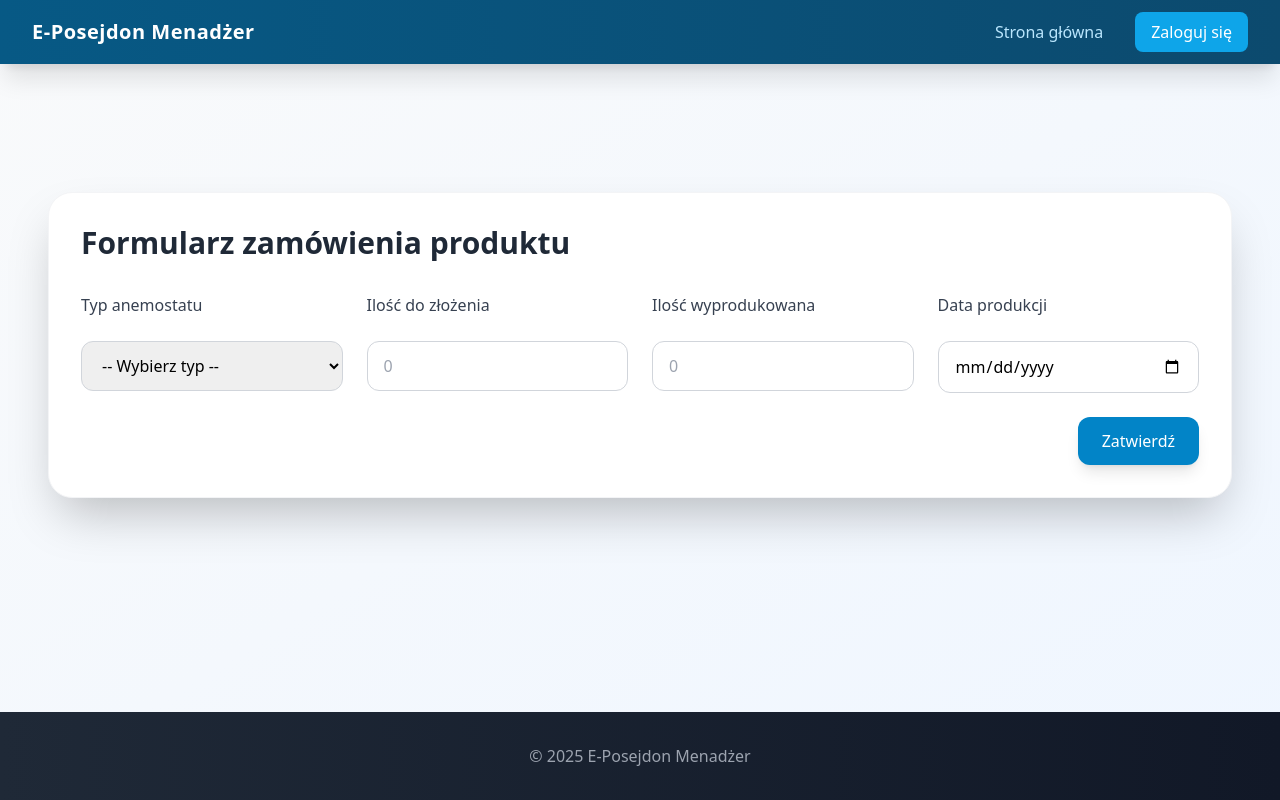
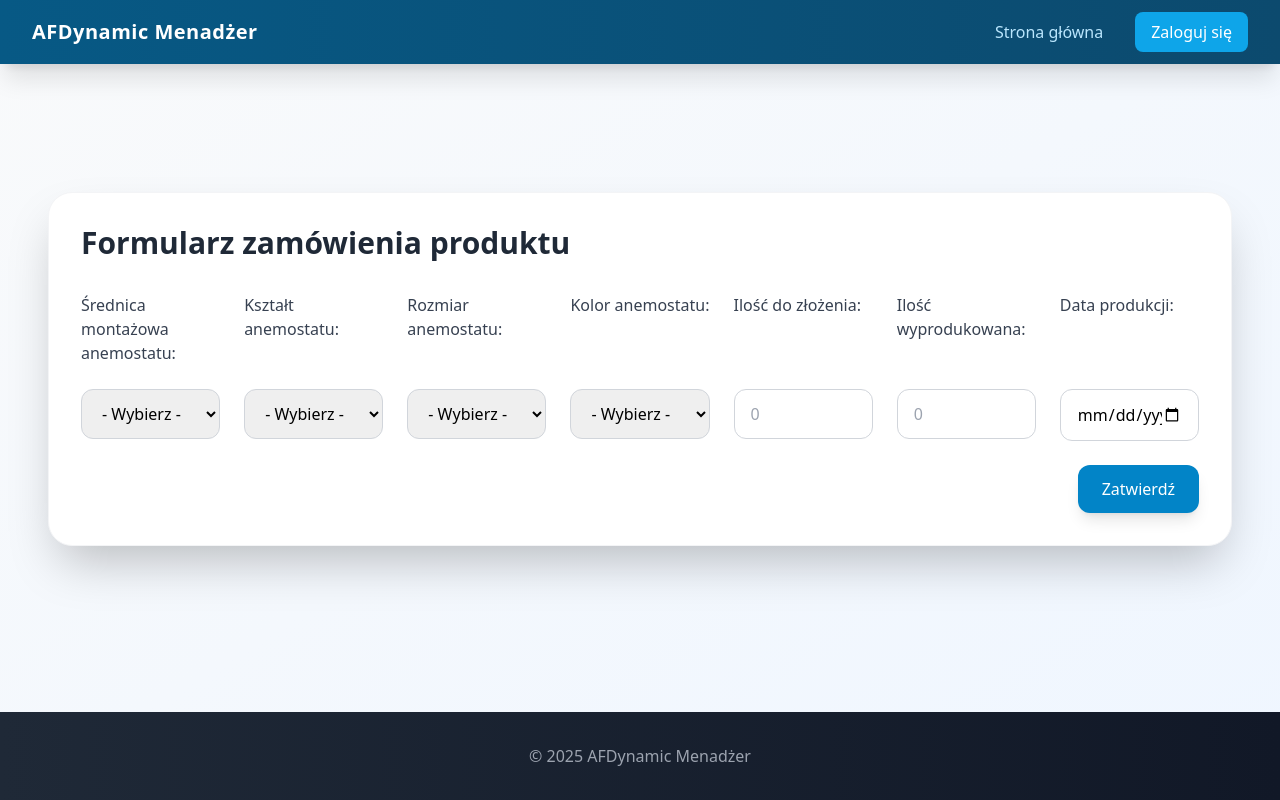
Before and after one commit to andriej134/Warehouse_Management, a Django app: page /product-order/ in a window 1280 px wide. Run offline with Django 3.2, Linux system fonts and the light colour scheme; some libraries are stand-ins or nearby versions.

Commit message:
Dodanie dodatkowych kolumn w formularzu zlecenia. Dodanie wyświetlania nazwy użytkownika w nagłówku.

```diff
--- a/warehouse_manager/inventory/templates/base.html
+++ b/warehouse_manager/inventory/templates/base.html
@@ -39,9 +39,15 @@
   <nav class="bg-gradient-to-r from-ocean-800 to-ocean-900 shadow-xl fixed w-full z-20 backdrop-blur-sm">
     <div class="max-w-7xl mx-auto px-4 sm:px-6 lg:px-8">
       <div class="flex items-center justify-between h-16">
-        <a href="/" class="text-white font-bold text-xl tracking-wide">E-Posejdon Menadżer</a>
+        <a href="/" class="text-white font-bold text-xl tracking-wide">AFDynamic Menadżer</a>
         <div class="hidden md:flex items-center space-x-4">
           <a href="/" class="text-ocean-200 hover:text-white px-4 py-2 rounded-lg">Strona główna</a>
+
+          {% if user.is_authenticated %}
+          <a href="/user" class="text-ocean-200 hover:text-white px-4 py-2 rounded-lg">
+            {{ user.username }}
+          </a>
+          {% endif %}
 
           <!-- inne linki… -->
           {% if user.is_authenticated %}
@@ -68,7 +74,7 @@
   <!-- FOOTER -->
   <footer class="bg-gradient-to-r from-gray-800 to-gray-900 text-white mt-auto py-8">
     <div class="max-w-7xl mx-auto px-4 sm:px-6 lg:px-8 text-center">
-      <p class="text-gray-400">&copy; 2025 E-Posejdon Menadżer</p>
+      <p class="text-gray-400">&copy; 2025 AFDynamic Menadżer</p>
     </div>
   </footer>
 
--- a/warehouse_manager/inventory/templates/inventory/index.html
+++ b/warehouse_manager/inventory/templates/inventory/index.html
@@ -9,10 +9,10 @@
         <header class="text-center mb-16">
             <div class="relative">
                 <h1 class="text-5xl md:text-6xl font-bold bg-gradient-to-r from-ocean-600 to-ocean-800 bg-clip-text text-transparent mb-6 animate-pulse">
-                    Witaj w E-Posejdon
+                    Witaj w systemie produkcji AFDynamic
                 </h1>
                 <p class="text-xl text-gray-600 max-w-2xl mx-auto leading-relaxed">
-                    Nowoczesny system zarządzania magazynem. Kontroluj swoje zasoby z precyzją boga mórz.
+                    Nowoczesny system zarządzania produkcją. Kontroluj swoje zasoby z precyzją Andrzeja.
                 </p>
                 <div class="absolute -top-4 -right-4 w-24 h-24 bg-ocean-100 rounded-full opacity-20 animate-bounce"></div>
                 <div class="absolute -bottom-4 -left-4 w-16 h-16 bg-ocean-200 rounded-full opacity-30 animate-pulse"></div>
--- a/warehouse_manager/inventory/templates/inventory/product_order.html
+++ b/warehouse_manager/inventory/templates/inventory/product_order.html
@@ -11,24 +11,59 @@
             {% csrf_token %}
 
             <!-- Nagłówki kolumn dla widoku desktop -->
-            <div class="hidden md:grid grid-cols-4 gap-6 mb-4">
-                <div class="font-medium text-gray-700">Typ anemostatu</div>
-                <div class="font-medium text-gray-700">Ilość do złożenia</div>
-                <div class="font-medium text-gray-700">Ilość wyprodukowana</div>
-                <div class="font-medium text-gray-700">Data produkcji</div>
+            <div class="hidden md:grid grid-cols-7 gap-6 mb-7">
+                <div class="font-medium text-gray-700">Średnica montażowa anemostatu:</div>
+                <div class="font-medium text-gray-700">Kształt anemostatu:</div>
+                <div class="font-medium text-gray-700">Rozmiar anemostatu:</div>
+                <div class="font-medium text-gray-700">Kolor anemostatu:</div>
+                <div class="font-medium text-gray-700">Ilość do złożenia:</div>
+                <div class="font-medium text-gray-700">Ilość wyprodukowana:</div>
+                <div class="font-medium text-gray-700">Data produkcji:</div>
             </div>
 
             <!-- Wiersz formularza -->
-            <div class="grid grid-cols-1 md:grid-cols-4 gap-6">
-                <!-- Typ anemostatu -->
+            <div class="grid grid-cols-1 md:grid-cols-7 gap-6">
+                <!-- Średnica montażowa anemostatu -->
                 <div>
-                    <label for="anemostat_type" class="block text-sm font-medium text-gray-700 mb-1 md:hidden">Typ anemostatu</label>
-                    <select id="anemostat_type" name="anemostat_type" class="w-full px-4 py-3 rounded-xl border border-gray-300 focus:ring-ocean-500 focus:border-ocean-500">
-                        <option value="">-- Wybierz typ --</option>
-                        <option value="okragly">Anemostat okrągły</option>
-                        <option value="kwadratowy">Anemostat kwadratowy</option>
-                        <option value="prostokatny">Anemostat prostokątny</option>
-                        <option value="liniowy">Anemostat liniowy</option>
+                    <label for="diffuser_diameter" class="block text-sm font-medium text-gray-700 mb-1 md:hidden">Średnica montażowa anemostatu</label>
+                    <select id="diffuser_diameter" name="diffuser_type" class="w-full px-4 py-3 rounded-xl border border-gray-300 focus:ring-ocean-500 focus:border-ocean-500">
+                        <option value="">- Wybierz -</option>
+                        <option value="fi_100">⌀100</option>
+                        <option value="fi_125">⌀125</option>
+                        <option value="fi_160">⌀160</option>
+                    </select>
+                </div>
+
+                <!-- Kształt anemostatu -->
+                <div>
+                    <label for="diffuser_shape" class="block text-sm font-medium text-gray-700 mb-1 md:hidden">Kształt anemostatu</label>
+                    <select id="diffuser_shape" name="diffuser_shape" class="w-full px-4 py-3 rounded-xl border border-gray-300 focus:ring-ocean-500 focus:border-ocean-500">
+                        <option value="">- Wybierz -</option>
+                        <option value="shape_circle">Okrągły</option>
+                        <option value="shape_rectangle">Kwadratowy</option>
+                        <option value="shape_custom">Niestandardowy</option>
+                    </select>
+                </div>
+
+                <!-- Rozmiar anemostatu -->
+                <div>
+                    <label for="diffuser_size" class="block text-sm font-medium text-gray-700 mb-1 md:hidden">Rozmiar anemostatu</label>
+                    <select id="diffuser_size" name="diffuser_size" class="w-full px-4 py-3 rounded-xl border border-gray-300 focus:ring-ocean-500 focus:border-ocean-500">
+                        <option value="">- Wybierz -</option>
+                        <option value="shape_circle">S</option>
+                        <option value="shape_rectangle">M</option>
+                        <option value="shape_custom">L</option>
+                    </select>
+                </div>
+
+                <!-- Kolor anemostatu -->
+                <div>
+                    <label for="diffuser_color" class="block text-sm font-medium text-gray-700 mb-1 md:hidden">Kolor anemostatu</label>
+                    <select id="diffuser_color" name="diffuser_color" class="w-full px-4 py-3 rounded-xl border border-gray-300 focus:ring-ocean-500 focus:border-ocean-500">
+                        <option value="">- Wybierz -</option>
+                        <option value="color_white">Biały</option>
+                        <option value="color_black">Czarny</option>
+                        <option value="color_gold">Złoty</option>
                     </select>
                 </div>
 
--- a/warehouse_manager/warehouse_manager/settings.py
+++ b/warehouse_manager/warehouse_manager/settings.py
@@ -6,7 +6,7 @@ load_dotenv()
 
 BASE_DIR = Path(__file__).resolve().parent.parent
 
-SECRET_KEY = os.getenv('SECRET_KEY')
+SECRET_KEY = """ os.getenv('SECRET_KEY') """ "tu_wklej_swoj_super_tajny_klucz"
 DEBUG = os.getenv('DEBUG') == 'True'
 DEBUG = True
 ALLOWED_HOSTS = ['posejdon.fly.dev', '127.0.0.1']
```
Also changed, not shown: warehouse_manager/db.sqlite3.
